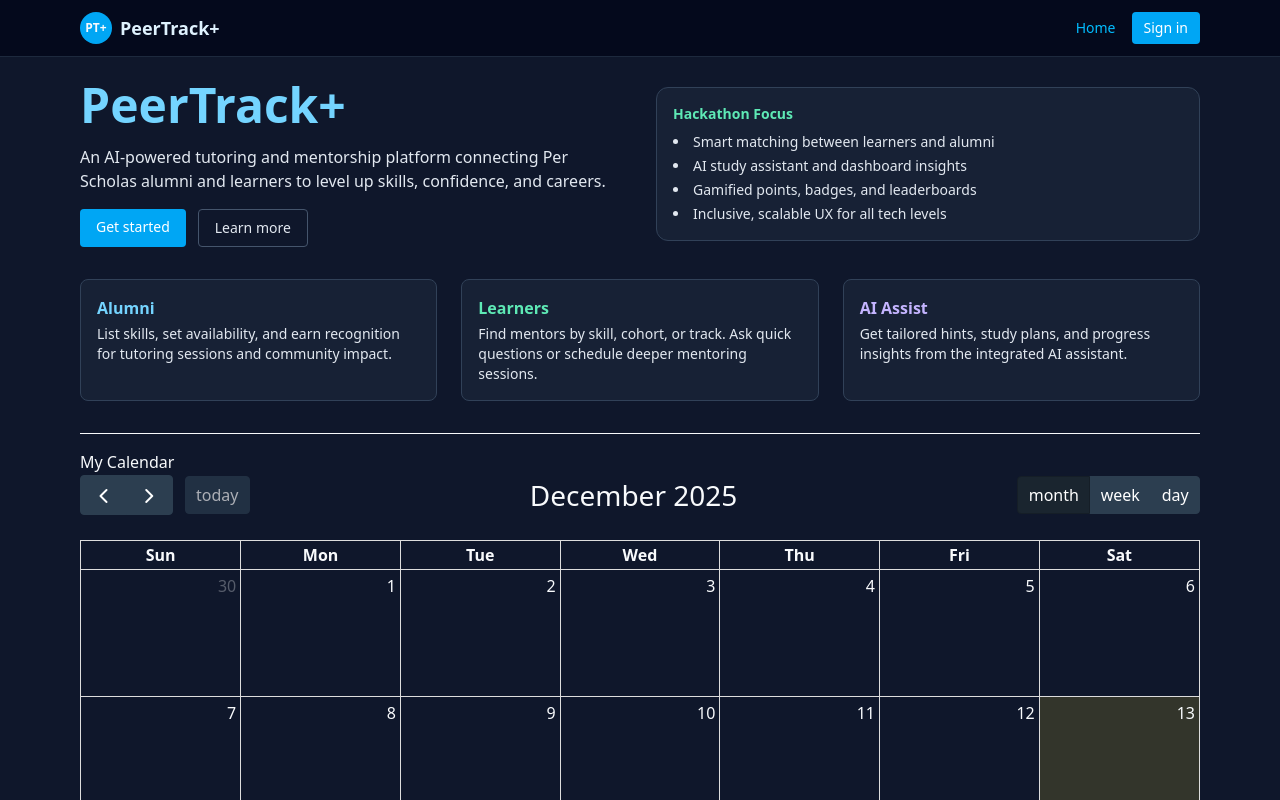
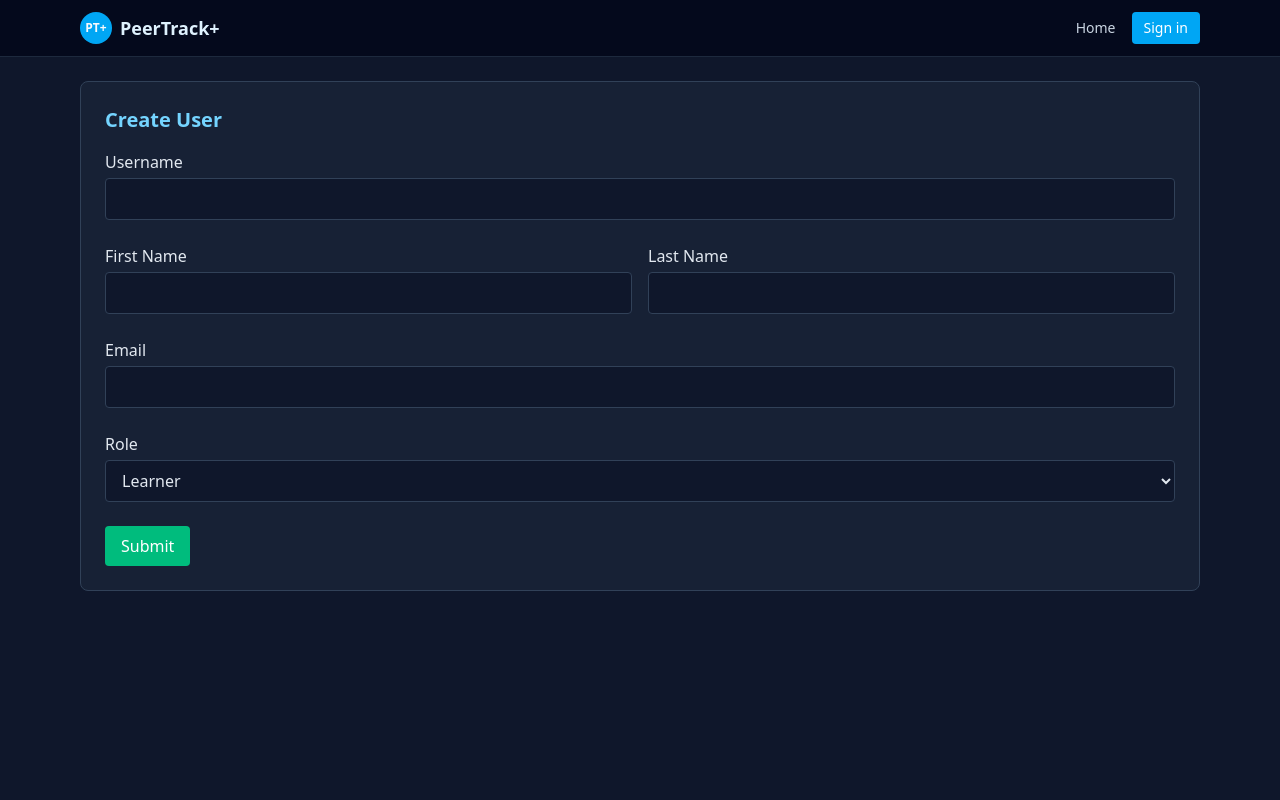
Before and after one commit to Team-4-Per-Scholas-Hackthon/frontend-project, a React (Vite) app: page /userform in a window 1280 px wide. Before the commit this address led to /. Shown: the top 800 px of the page. Built offline with nearby package versions, Linux system fonts and the light colour scheme.

Commit message:
add auser form router and page

```diff
--- a/src/App.tsx
+++ b/src/App.tsx
@@ -7,6 +7,7 @@ import AdminDashboard from "./pages/AdminDashboard";
 import AlumniDashboard from "./pages/AlumniDashboard";
 import LearnerDashboard from "./pages/LearnerDashboard";
 import type { JSX } from "react";
+import UserFormPage from "./pages/userFormPage";
 
 function ProtectedRoute({
 	children,
@@ -31,6 +32,7 @@ function App() {
 				<Routes>
 					<Route path="/" element={<HomePage />} />
 					<Route path="/auth" element={<AuthPage />} />
+					<Route path="/userform" element={<UserFormPage />} />
 
 					<Route
 						path="/dashboard/admin"
--- /dev/null
+++ b/src/pages/UserFormPage.tsx
@@ -0,0 +1,168 @@
+import { useState } from "react";
+
+function UserFormPage() {
+	const [formData, setFormData] = useState({
+		username: "",
+		firstname: "",
+		lastname: "",
+		email: "",
+		role: "learner",
+		skills: [],
+		cohort: "",
+		availability: [],
+	});
+
+	const handleChange = (e) => {
+		setFormData({ ...formData, [e.target.name]: e.target.value });
+	};
+
+	const handleAvailabilityChange = (index, field, value) => {
+		const updated = [...formData.availability];
+		updated[index][field] = value;
+		setFormData({ ...formData, availability: updated });
+	};
+
+	const addAvailability = () => {
+		setFormData({
+			...formData,
+			availability: [
+				...formData.availability,
+				{ date: "", startTime: "", endTime: "" },
+			],
+		});
+	};
+
+	const removeAvailability = (index) => {
+		const updated = formData.availability.filter((_, i) => i !== index);
+		setFormData({ ...formData, availability: updated });
+	};
+
+	const handleSubmit = (e) => {
+		e.preventDefault();
+		console.log("Submitting user:", formData);
+		// Here you’d POST to your backend API
+	};
+
+	return (
+		<form
+			onSubmit={handleSubmit}
+			className="space-y-6 bg-slate-800/60 border border-slate-700 rounded-lg p-6 text-slate-200">
+			<h2 className="text-xl font-semibold text-sky-300 mb-4">Create User</h2>
+
+			<div>
+				<label className="block mb-1">Username</label>
+				<input
+					type="text"
+					name="username"
+					value={formData.username}
+					onChange={handleChange}
+					className="w-full px-3 py-2 rounded bg-slate-900 border border-slate-700"
+				/>
+			</div>
+
+			<div className="grid md:grid-cols-2 gap-4">
+				<div>
+					<label className="block mb-1">First Name</label>
+					<input
+						type="text"
+						name="firstname"
+						value={formData.firstname}
+						onChange={handleChange}
+						className="w-full px-3 py-2 rounded bg-slate-900 border border-slate-700"
+					/>
+				</div>
+				<div>
+					<label className="block mb-1">Last Name</label>
+					<input
+						type="text"
+						name="lastname"
+						value={formData.lastname}
+						onChange={handleChange}
+						className="w-full px-3 py-2 rounded bg-slate-900 border border-slate-700"
+					/>
+				</div>
+			</div>
+
+			<div>
+				<label className="block mb-1">Email</label>
+				<input
+					type="email"
+					name="email"
+					value={formData.email}
+					onChange={handleChange}
+					className="w-full px-3 py-2 rounded bg-slate-900 border border-slate-700"
+				/>
+			</div>
+
+			<div>
+				<label className="block mb-1">Role</label>
+				<select
+					name="role"
+					value={formData.role}
+					onChange={handleChange}
+					className="w-full px-3 py-2 rounded bg-slate-900 border border-slate-700">
+					<option value="learner">Learner</option>
+					<option value="alumni">Alumni</option>
+					<option value="admin">Admin</option>
+				</select>
+			</div>
+
+			{/* Availability section only for alumni/admin */}
+			{(formData.role === "alumni" || formData.role === "admin") && (
+				<div>
+					<label className="block mb-2 font-semibold text-emerald-300">
+						Availability
+					</label>
+					{formData.availability.map((slot, index) => (
+						<div key={index} className="flex gap-2 mb-2">
+							<input
+								type="date"
+								value={slot.date}
+								onChange={(e) =>
+									handleAvailabilityChange(index, "date", e.target.value)
+								}
+								className="px-2 py-1 rounded bg-slate-900 border border-slate-700"
+							/>
+							<input
+								type="time"
+								value={slot.startTime}
+								onChange={(e) =>
+									handleAvailabilityChange(index, "startTime", e.target.value)
+								}
+								className="px-2 py-1 rounded bg-slate-900 border border-slate-700"
+							/>
+							<input
+								type="time"
+								value={slot.endTime}
+								onChange={(e) =>
+									handleAvailabilityChange(index, "endTime", e.target.value)
+								}
+								className="px-2 py-1 rounded bg-slate-900 border border-slate-700"
+							/>
+							<button
+								type="button"
+								onClick={() => removeAvailability(index)}
+								className="px-2 py-1 bg-red-500 text-white rounded">
+								Remove
+							</button>
+						</div>
+					))}
+					<button
+						type="button"
+						onClick={addAvailability}
+						className="px-3 py-1 bg-sky-500 text-white rounded">
+						Add Availability
+					</button>
+				</div>
+			)}
+
+			<button
+				type="submit"
+				className="px-4 py-2 bg-emerald-500 hover:bg-emerald-600 text-white rounded">
+				Submit
+			</button>
+		</form>
+	);
+}
+
+export default UserFormPage;
```
Lines whose indentation alone changed are shown as unchanged.
